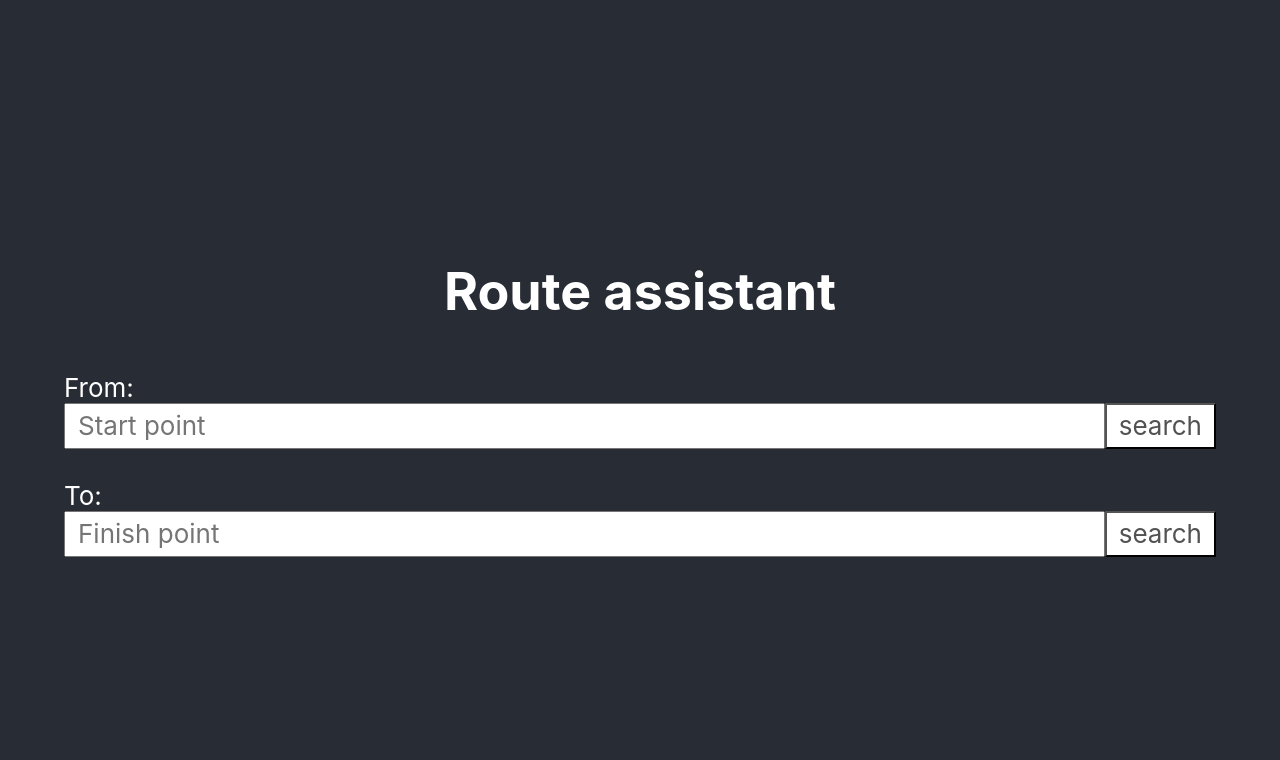
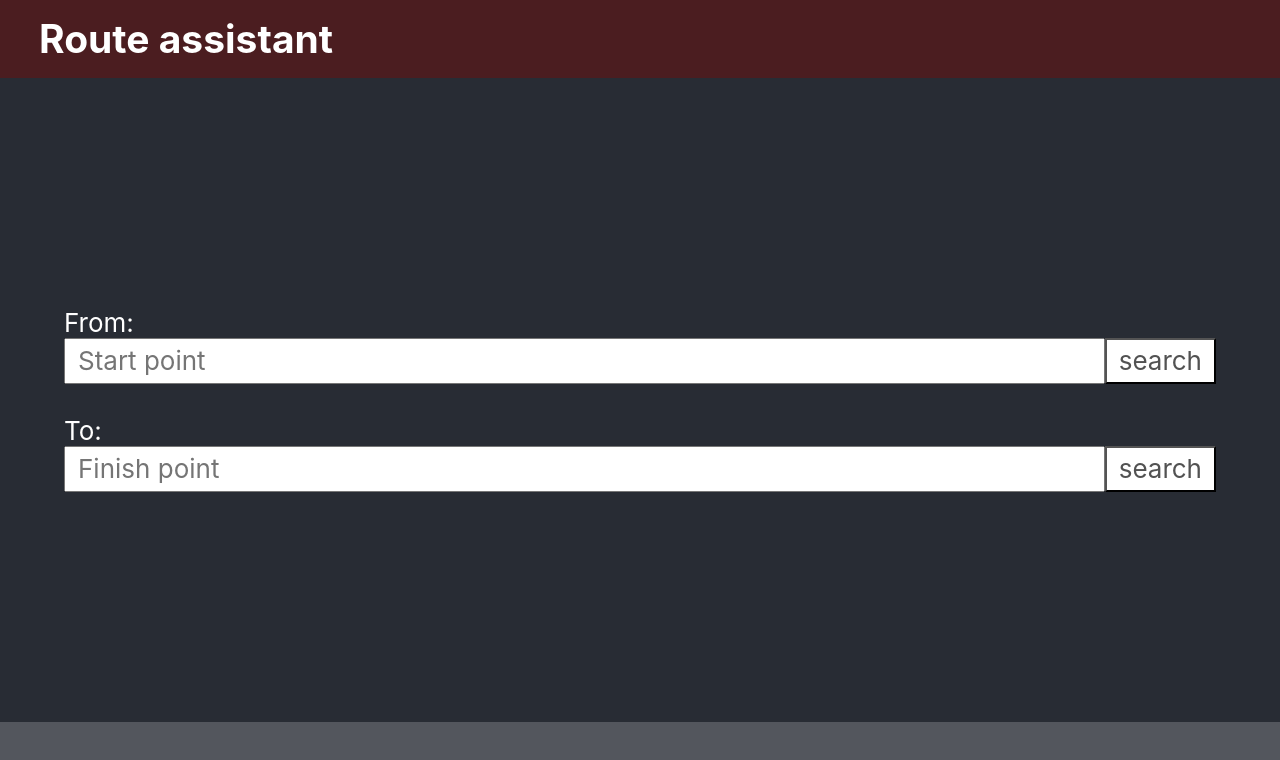
Before and after one commit to MCesarczyk/route-assistant, a React (Create React App) app: page / in a window 1280 px wide. Shown: the top 760 px of the page. Built offline with nearby package versions, Linux system fonts and the light colour scheme.

Commit message:
layout refactored, add Router

```diff
--- a/src/App.tsx
+++ b/src/App.tsx
@@ -1,9 +1,10 @@
 import { useEffect, useState } from 'react';
-import { Header } from './components/Header/styled';
-import SearchForm from './components/SearchForm';
+import { BrowserRouter, Route, Routes } from 'react-router-dom';
+import { Footer, Header, Main, Wrapper } from './components/Layout/styled';
+import Headline from './components/Headline';
+import Home from './views/Home';
 
 const App = () => {
-
   const [origin, setOrigin] = useState([]);
   const [destination, setDestination] = useState([]);
 
@@ -11,19 +12,24 @@ const App = () => {
   useEffect(() => console.log(destination), [destination]);
 
   return (
-    <Header>
-      <h1>Route assistant</h1>
-      <SearchForm
-        label="From:"
-        placeholder="Start point"
-        setResult={setOrigin}
-      />
-      <SearchForm
-        label="To:"
-        placeholder="Finish point"
-        setResult={setDestination}
-      />
-    </Header >
+    <Wrapper>
+      <Header>
+        <Headline title="Route assistant" />
+      </Header>
+      <Main>
+        <BrowserRouter>
+          <Routes>
+            <Route index element={
+              <Home
+                setOrigin={setOrigin}
+                setDestination={setDestination}
+              />
+            } />
+          </Routes>
+        </BrowserRouter>
+      </Main>
+      <Footer />
+    </Wrapper >
   );
 }
 
--- a/src/assets/variables.ts
+++ b/src/assets/variables.ts
@@ -1 +1,4 @@
 export const SEARCH_REASULTS_NUMBER = 50;
+
+export const HEADER_HEIGHT = 3;
+export const FOOTER_HEIGHT = 3;
--- a/src/components/Header/styled.tsx
+++ /dev/null
@@ -1,12 +0,0 @@
-import styled from "styled-components";
-
-export const Header = styled.header`
-  background-color: ${({ theme }) => theme.color.primary};
-  min-height: 100vh;
-  display: flex;
-  flex-direction: column;
-  align-items: center;
-  justify-content: center;
-  font-size: calc(10px + 2vmin);
-  color: ${({ theme }) => theme.color.primaryText};
-`
--- /dev/null
+++ b/src/components/Headline/index.tsx
@@ -0,0 +1,9 @@
+import { Title } from "./styled";
+
+interface headerProps {
+  title: string;
+}
+
+const Headline = ({ title }: headerProps) => <Title>{title}</Title>;
+
+export default Headline;
--- /dev/null
+++ b/src/components/Headline/styled.tsx
@@ -0,0 +1,6 @@
+import styled from "styled-components";
+
+export const Title = styled.h1`
+  font-size: 1.5em;
+  margin: 0 1em;
+`
--- /dev/null
+++ b/src/components/Layout/styled.tsx
@@ -0,0 +1,39 @@
+import styled from "styled-components";
+import { FOOTER_HEIGHT, HEADER_HEIGHT } from "../../assets/variables";
+
+export const Header = styled.header`
+  width: 100%;
+  height: ${HEADER_HEIGHT}em;
+  display: flex;
+  align-items: center;
+  background-color: ${({ theme }) => theme.color.appBarBackground};
+`
+
+export const Wrapper = styled.div`
+  background-color: ${({ theme }) => theme.color.primary};
+  min-height: 100vh;
+  display: flex;
+  flex-direction: column;
+  align-items: center;
+  justify-content: center;
+  font-size: calc(10px + 2vmin);
+  color: ${({ theme }) => theme.color.primaryText};
+`
+
+export const Main = styled.main`
+  width: 100%;
+  height: 100%;
+  min-height: calc(100vh - ${HEADER_HEIGHT}em - ${FOOTER_HEIGHT}em);
+  display: flex;
+  flex-direction: column;
+  align-items: center;
+  justify-content: center;
+`
+
+export const Footer = styled.footer`
+  width: 100%;
+  height: ${FOOTER_HEIGHT}em;
+  display: flex;
+  align-items: center;
+  background-color: ${({ theme }) => theme.color.enlight};
+`
--- a/src/styled.d.ts
+++ b/src/styled.d.ts
@@ -11,9 +11,7 @@ declare module 'styled-components' {
       oppositeBackground: string,
       oppositeText: string,
       selected: string,
-      appBarBackground: string,
-      selectButtonBackground: string,
-      selectDropdownBackground: string,
+      appBarBackground: string
       enlight: string
     },
     breakpoint: {
--- a/src/theme.ts
+++ b/src/theme.ts
@@ -10,9 +10,7 @@ export const standard: DefaultTheme = {
     oppositeBackground: '#fafafa',
     oppositeText: '#282c34',
     selected: '#3FD5BB',
-    appBarBackground: 'rgba(182, 114, 47, 0.8)',
-    selectButtonBackground: 'rgba(255, 255, 255, 0.06)',
-    selectDropdownBackground: '#403B37',
+    appBarBackground: 'rgba(111, 14, 12, 0.5)',
     enlight: 'rgba(255,255,255,0.2)'
   },
   breakpoint: {
--- /dev/null
+++ b/src/views/Home/index.tsx
@@ -0,0 +1,23 @@
+import SearchForm from "../../components/SearchForm";
+
+interface homeProps {
+  setOrigin: Function,
+  setDestination: Function
+}
+
+const Home = ({ setOrigin, setDestination }: homeProps) => (
+  <>
+    <SearchForm
+      label="From:"
+      placeholder="Start point"
+      setResult={setOrigin}
+    />
+    <SearchForm
+      label="To:"
+      placeholder="Finish point"
+      setResult={setDestination}
+    />
+  </>
+);
+
+export default Home;
```
